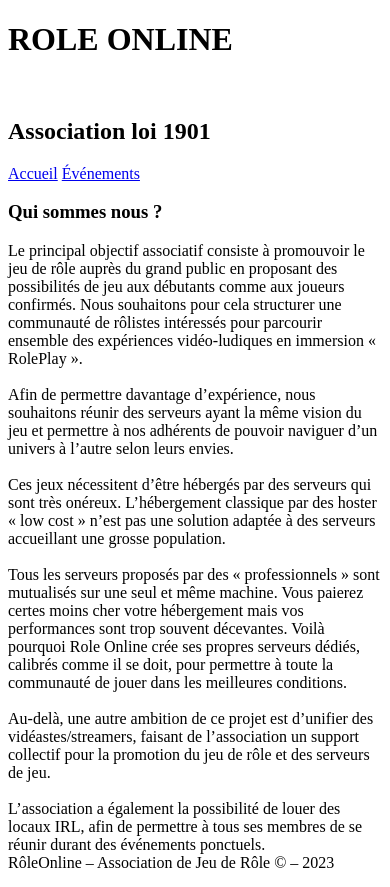
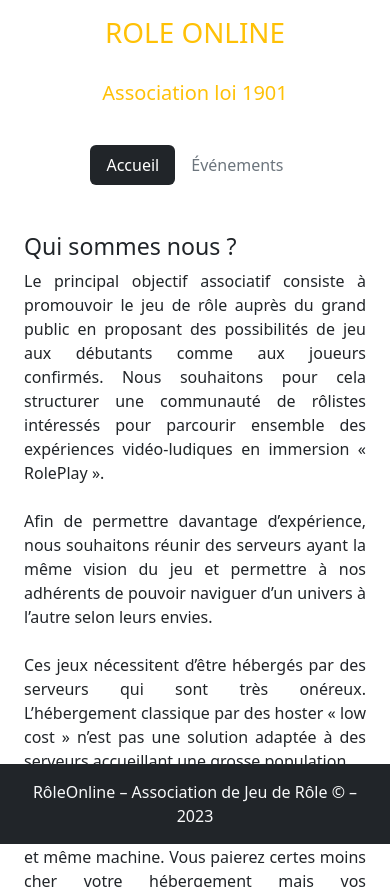
Before and after one commit to FannyMPro/association-rol, a plain HTML site: page index.html in a window 390 px wide. Shown: the top 887 px of the page. Drawn offline with nearby package versions, Linux system fonts and the light colour scheme.

Commit message:
page accueil mobile first

```diff
--- a/index.html
+++ b/index.html
@@ -6,21 +6,28 @@
     <meta http-equiv="X-UA-Compatible" content="IE=edge">
     <meta name="viewport" content="width=device-width, initial-scale=1.0">
     <link rel="stylesheet" type="text/css" href="style.css">
-    <title>ROL Online</title>
+    <link href="https://cdn.jsdelivr.net/npm/bootstrap@5.3.0-alpha2/dist/css/bootstrap.min.css" rel="stylesheet" integrity="sha384-aFq/bzH65dt+w6FI2ooMVUpc+21e0SRygnTpmBvdBgSdnuTN7QbdgL+OapgHtvPp" crossorigin="anonymous">
+    <title>Rôle Online</title>
 </head>
 
 <body>
-    <header>
+    <header class="text-center text-warning p-3">
         <h1>ROLE ONLINE</h1><br>
-        <h2>Association loi 1901</h2>
+        <h2 class="fs-5 pb-3">Association loi 1901</h2>
     </header>
-    <nav>
-        <a href="index.html">Accueil</a>
-        <a href="evenements.html">Événements</a>
+    <nav class="pb-4">
+        <ul class="nav nav-pills justify-content-center">
+            <li class="nav-item">
+              <a class="nav-link active bg-dark" aria-current="page" href="index.html">Accueil</a>
+            </li>
+            <li class="nav-item">
+              <a class="nav-link text-secondary" href="evenements.html">Événements</a>
+            </li>
+        </ul>
     </nav>
-    <main>
+    <main class="p-4">
         <h3>Qui sommes nous ?</h3>
-        <div>Le principal objectif associatif consiste à promouvoir le jeu de rôle auprès du grand public en proposant des
+        <p>Le principal objectif associatif consiste à promouvoir le jeu de rôle auprès du grand public en proposant des
         possibilités de jeu aux débutants comme aux joueurs confirmés. Nous souhaitons pour cela structurer une
         communauté de rôlistes intéressés pour parcourir ensemble des expériences vidéo-ludiques en immersion « RolePlay
         ».<br><br>
@@ -40,9 +47,9 @@
         support collectif pour la promotion du jeu de rôle et des serveurs de jeu.<br><br>
 
         L’association a également la possibilité de louer des locaux IRL, afin de permettre à tous ses membres de se
-        réunir durant des événements ponctuels.</div>
+        réunir durant des événements ponctuels.</p>
     </main>
-    <footer>
+    <footer class="bg-dark text-light p-3 sticky-bottom text-center">
         RôleOnline – Association de Jeu de Rôle © – 2023
     </footer>
 </body>
--- a/style.css
+++ b/style.css
@@ -0,0 +1,3 @@
+p {
+    text-align: justify;
+}
```
Also changed, not shown: evenements.html (+13 -6 lines).
